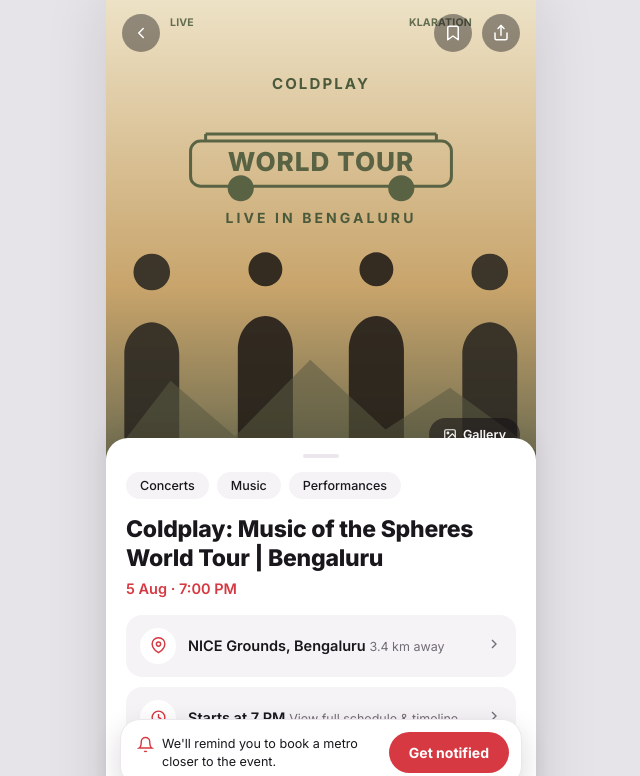
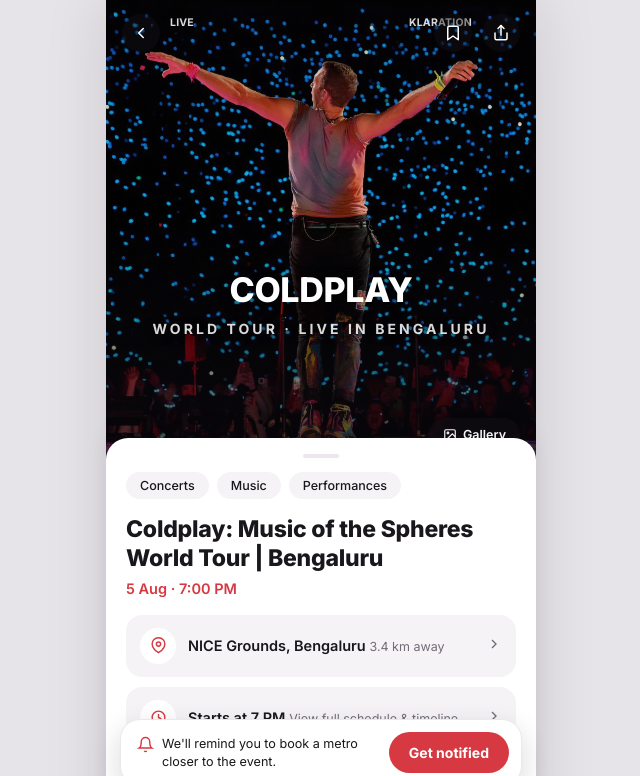
Before and after one commit to singhmehul0605-bot/Prod-a-thon-Zen-G, a plain HTML site: page events.html in a window 1280 px wide. Shown: the top 776 px of the page, without its empty margins (319-959 px from the left). Drawn offline with Linux system fonts and the light colour scheme.

Commit message:
Use the real Coldplay photo as the event-details hero
Replaces the illustrated van/mountains/figures graphic (a leftover
from the old Twin Strings/Karwaan theme) with assets/events/coldplay.webp
as a full-bleed hero background, with a dark scrim for the COLDPLAY /
WORLD TOUR · LIVE IN BENGALURU text overlay.

```diff
--- a/events.html
+++ b/events.html
@@ -81,18 +81,22 @@
   .hero-fixed{
     position:fixed; top:0; left:var(--edge); right:var(--edge); height:58vh; min-height:380px; max-height:520px;
     z-index:1; overflow:hidden;
-    background:linear-gradient(180deg,var(--cream-1) 0%, var(--cream-2) 62%, #6b6a4f 100%);
+    background:
+      linear-gradient(180deg, rgba(10,8,14,.25) 0%, rgba(10,8,14,.15) 45%, rgba(10,8,14,.75) 100%),
+      url('assets/events/coldplay.webp');
+    background-size:cover; background-position:center 30%;
   }
   .hero-art{ position:relative; width:100%; height:100%; }
   .hero-badge-row{
     position:absolute; top:calc(16px + env(safe-area-inset-top,0px)); left:0; right:0;
     display:flex; justify-content:space-between; padding:0 64px;
-    font-size:10.5px; font-weight:700; letter-spacing:.02em; color:var(--olive);
+    font-size:10.5px; font-weight:700; letter-spacing:.02em; color:#fff;
     opacity:.85; pointer-events:none;
   }
   .hero-word{
-    position:absolute; top:16%; left:0; right:0; text-align:center;
-    font-weight:700; font-size:15px; letter-spacing:.14em; color:var(--olive);
+    position:absolute; top:58%; left:0; right:0; text-align:center;
+    font-weight:800; font-size:34px; letter-spacing:-.01em; color:#fff;
+    text-shadow:0 2px 12px rgba(0,0,0,.5);
   }
   .hero-title{
     position:absolute; top:23%; left:0; right:0; text-align:center;
@@ -100,16 +104,10 @@
     line-height:.95;
   }
   .hero-sub{
-    position:absolute; top:41%; left:0; right:0; text-align:center;
-    font-weight:700; font-size:14px; letter-spacing:.22em; color:var(--olive);
+    position:absolute; top:69%; left:0; right:0; text-align:center;
+    font-weight:700; font-size:14px; letter-spacing:.22em; color:rgba(255,255,255,.85);
+    text-shadow:0 2px 8px rgba(0,0,0,.5);
   }
-  .hero-van{ position:absolute; top:25%; left:50%; transform:translateX(-50%); width:70%; opacity:.9; }
-  .hero-figures{
-    position:absolute; bottom:0; left:0; width:100%; height:52%;
-    display:flex; align-items:flex-end; justify-content:center; gap:6%;
-  }
-  .hero-figures svg{ height:100%; }
-  .hero-mountains{ position:absolute; bottom:0; left:0; width:100%; height:30%; opacity:.55; }
 
   .gallery-pill{
     position:fixed; z-index:2; right:calc(var(--edge) + 16px);
@@ -337,24 +335,8 @@
     <div class="hero-art">
       <div class="hero-badge-row"><span>LIVE</span><span>KLARATION</span></div>
       <div class="hero-word">COLDPLAY</div>
-      <svg class="hero-van" viewBox="0 0 300 90" fill="none">
-        <rect x="20" y="25" width="260" height="45" rx="10" stroke="#4C5A3C" stroke-width="3"/>
-        <line x1="35" y1="18" x2="265" y2="18" stroke="#4C5A3C" stroke-width="3"/>
-        <line x1="35" y1="18" x2="35" y2="25" stroke="#4C5A3C" stroke-width="3"/>
-        <line x1="265" y1="18" x2="265" y2="25" stroke="#4C5A3C" stroke-width="3"/>
-        <circle cx="70" cy="72" r="13" fill="#4C5A3C"/>
-        <circle cx="230" cy="72" r="13" fill="#4C5A3C"/>
-        <text x="150" y="55" text-anchor="middle" font-family="Inter" font-weight="800" font-size="26" fill="#4C5A3C" letter-spacing="1">WORLD TOUR</text>
-      </svg>
       <div class="hero-title" style="top:33%;font-size:0;"></div>
-      <div class="hero-sub" style="top:45%;">LIVE&nbsp;IN&nbsp;BENGALURU</div>
-      <div class="hero-figures">
-        <svg viewBox="0 0 40 100" preserveAspectRatio="xMidYMax meet"><path d="M20 8a8 8 0 100 16 8 8 0 000-16zM8 92V52c0-8 6-14 12-14s12 6 12 14v40z" fill="#2A2620" opacity="0.88"/></svg>
-        <svg viewBox="0 0 40 108" preserveAspectRatio="xMidYMax meet"><path d="M20 8a8 8 0 100 16 8 8 0 000-16zM7 100V54c0-9 6-16 13-16s13 7 13 16v46z" fill="#241F19" opacity="0.9"/></svg>
-        <svg viewBox="0 0 40 108" preserveAspectRatio="xMidYMax meet"><path d="M20 8a8 8 0 100 16 8 8 0 000-16zM7 100V54c0-9 6-16 13-16s13 7 13 16v46z" fill="#241F19" opacity="0.9"/></svg>
-        <svg viewBox="0 0 40 100" preserveAspectRatio="xMidYMax meet"><path d="M20 8a8 8 0 100 16 8 8 0 000-16zM8 92V52c0-8 6-14 12-14s12 6 12 14v40z" fill="#2A2620" opacity="0.88"/></svg>
-      </div>
-      <svg class="hero-mountains" viewBox="0 0 400 100" preserveAspectRatio="none"><path d="M0 100 L60 40 L120 80 L190 25 L260 75 L320 45 L400 90 L400 100 Z" fill="#5B5A42"/></svg>
+      <div class="hero-sub">WORLD&nbsp;TOUR&nbsp;·&nbsp;LIVE&nbsp;IN&nbsp;BENGALURU</div>
     </div>
     <button class="gallery-pill">
       <svg viewBox="0 0 24 24" fill="none" stroke="currentColor" stroke-width="2"><rect x="3" y="3" width="18" height="18" rx="2"></rect><circle cx="8.5" cy="8.5" r="1.5"></circle><path d="M21 15l-5-5L5 21"></path></svg>
```
